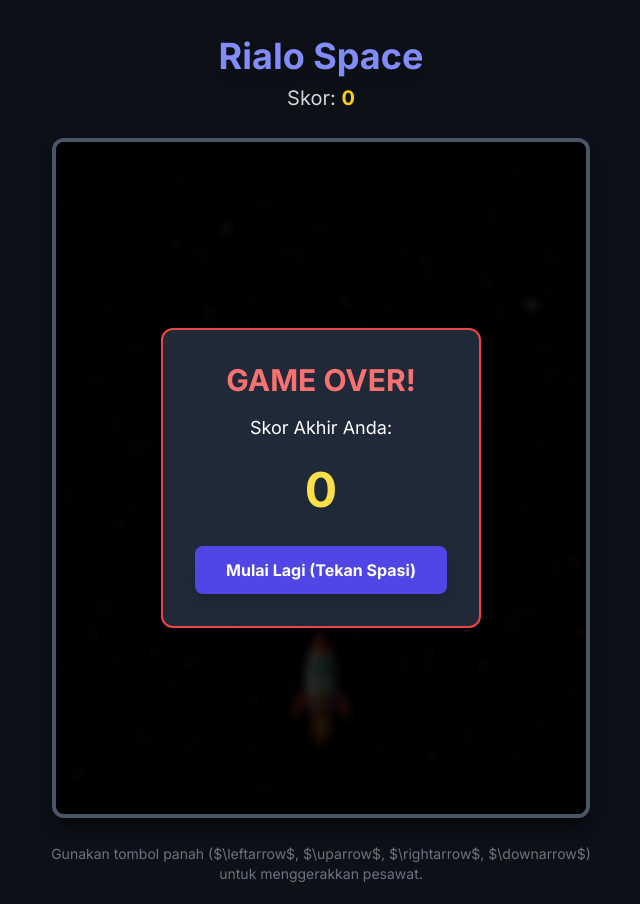
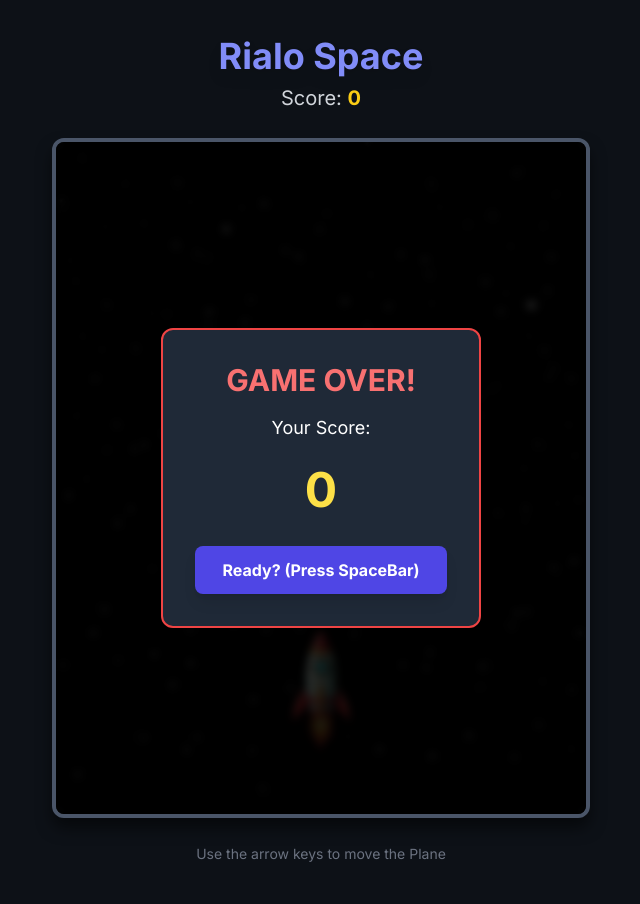
Before and after one commit to agumgumelar/Rialo-Space-, a plain HTML site: page index.html in a window 1280 px wide. Shown: the whole page, without its empty margins (319-959 px from the left). Drawn offline with nearby package versions, Linux system fonts and the light colour scheme.

Commit message:
Update index.html

```diff
--- a/index.html
+++ b/index.html
@@ -3,7 +3,7 @@
 <head>
     <meta charset="UTF-8">
     <meta name="viewport" content="width=device-width, initial-scale=1.0">
-    <title>Rialo Space (Layar Penuh)</title>
+    <title>Rialo Space </title>
     <!-- Memuat Tailwind CSS untuk styling modern -->
     <script src="https://cdn.tailwindcss.com"></script>
     <style>
@@ -110,7 +110,7 @@
     <div class="w-full flex flex-col items-center justify-start">
         <div class="max-w-xl w-full">
             <h1 class="text-4xl font-extrabold text-indigo-400 mb-2 mt-4 drop-shadow-lg">Rialo Space</h1>
-            <h3 class="text-xl font-medium text-gray-300 mb-4">Skor: <span id="Score" class="font-bold text-yellow-400">0</span></h3>
+            <h3 class="text-xl font-medium text-gray-300 mb-4">Score: <span id="Score" class="font-bold text-yellow-400">0</span></h3>
         </div>
 
         <!-- Area Game Utama -->
@@ -123,17 +123,17 @@
                 <div id="gameOverMessage" class="modal hidden">
                     <div class="bg-gray-800 p-8 rounded-xl shadow-2xl text-white max-w-xs w-full border-2 border-red-500">
                         <p class="text-3xl font-bold mb-4 text-red-400">GAME OVER!</p>
-                        <p class="text-lg mb-6">Skor Akhir Anda:</p>
+                        <p class="text-lg mb-6">Your Score:</p>
                         <p id="finalScore" class="text-5xl font-extrabold text-yellow-300 mb-8">0</p>
                         <button onclick="startGame()" class="bg-indigo-600 hover:bg-indigo-700 text-white font-bold py-3 px-6 rounded-lg shadow-lg transition duration-200 w-full">
-                            Mulai Lagi (Tekan Spasi)
+                            Ready? (Press SpaceBar)
                         </button>
                     </div>
                 </div>
             </div>
         </div>
 
-        <p class="text-sm text-gray-500 mt-4 max-w-xl">Gunakan tombol panah ($\leftarrow$, $\uparrow$, $\rightarrow$, $\downarrow$) untuk menggerakkan pesawat.</p>
+        <p class="text-sm text-gray-500 mt-4 max-w-xl">Use the arrow keys to move the Plane</p>
 
     </div>
 
```
